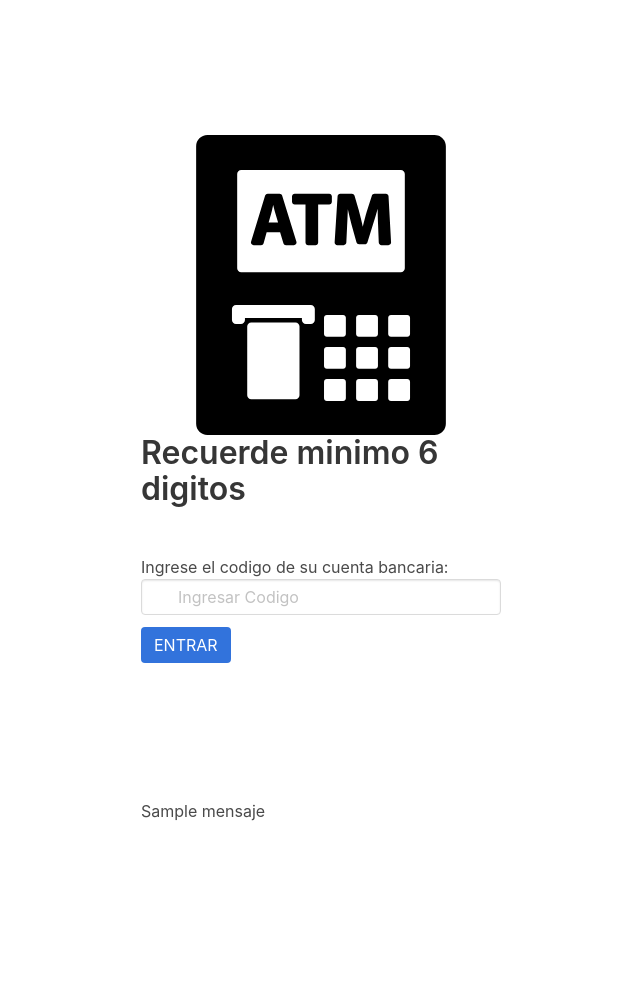
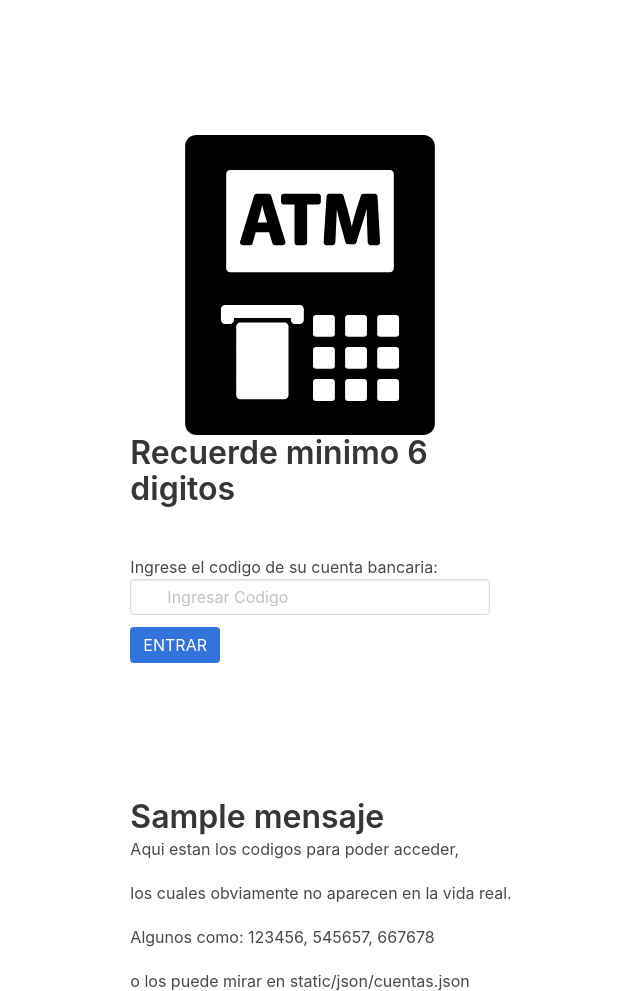
Before and after one commit to matiusgg/Examenes, a Flask app: template templates/home.html in a window 1280 px wide. Shown: the part 46-1037 px from the top of the page, without its empty margins (319-959 px from the left). Before the commit the page ends 867 px from the top, so only its background shows below. Run offline with Flask 2, Linux system fonts and the light colour scheme; the template is opened without the code that fills it: most values are stand-ins (such as "Sample title", 1, 10 or a date in 2020).

Commit message:
Comentarios y CSS, Bulma agregados

```diff
--- a/main.py
+++ b/main.py
@@ -1,3 +1,7 @@
+'''
+IMPORTANTE LEER: LOS CODIGOS PARA INGRESAR AL CAJERO AUTOMATICO SE ENCUENTRAN EN CUENTAS.JSON EN STATIC/JSON
+'''
+
 # *libreria Flask
 from flask import Flask, request, make_response, redirect, render_template, session, url_for
 # *JSON
@@ -40,7 +44,7 @@
 
     # * en el archivo CUENTAS.json estan los datos de las cuentas de los usuarios: nombre, codigo y numero de targeta.
     # * El codigo sera con el cual podra acceder al cajero Automatico.
-    #* SI QUIERES VER LOS CODIGOS DE LOS USUARIOS VE A CUENTAS.JSON
+    # * SI QUIERES VER LOS CODIGOS DE LOS USUARIOS VE A CUENTAS.JSON
     with open('static/json/cuentas.json') as contenido:
 
         cuentas = json.load(contenido)
--- a/static/json/cuentas.json
+++ b/static/json/cuentas.json
@@ -14,10 +14,6 @@
         "nombre":"Daenerys Targaryen",
         "numeroTargeta": "3454435MMMM34434",
         "codigo": "667678"
-    },
-    {
-        "nombre":"Jon Snow",
-        "numeroTargeta": "343435OOOO3234",
-        "codigo": "889899"
     }
+
 ]
--- a/templates/home.html
+++ b/templates/home.html
@@ -64,15 +64,23 @@
 
     {% if mensaje != '' %}
 
-        <h1>{{ mensaje }}</h1>
+        <h1 class="title is-3">{{ mensaje }}</h1>
 
     {% endif %}
 
     <!--*********************************************-->
 
 
+    <h3 class="subtitle is-6">Aqui estan los codigos para poder acceder,</h3>
+        <h3 class="subtitle is-6">los cuales obviamente no aparecen en la vida real.</h3>
+        <h3 class="subtitle is-6">Algunos como: 123456, 545657, 667678</h3>
+            <h3 class="subtitle is-6">o los puede mirar en static/json/cuentas.json</h3>
+
+
 
 </form>
+
+
 
 </div>
 
--- a/templates/opciones.html
+++ b/templates/opciones.html
@@ -55,7 +55,12 @@
 
         <!--*********************************************-->
 
+
 </div>
+
+<br>
+        <br>
+        <a class="button is-link is-rounded" id="volver" href="{{ url_for('home') }}">SALIR</a>
 
 
 
```
